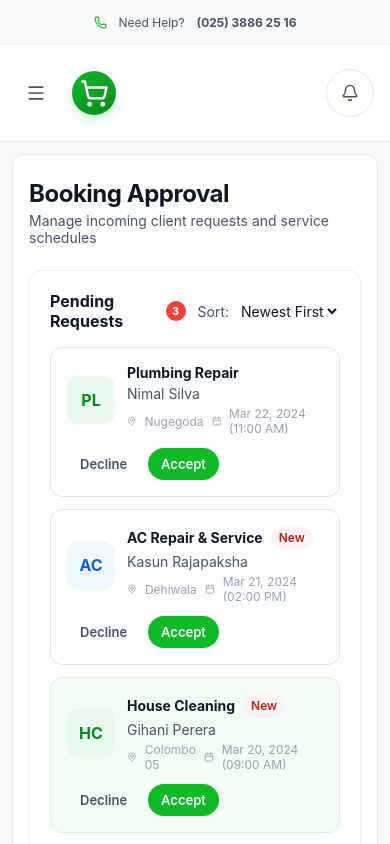
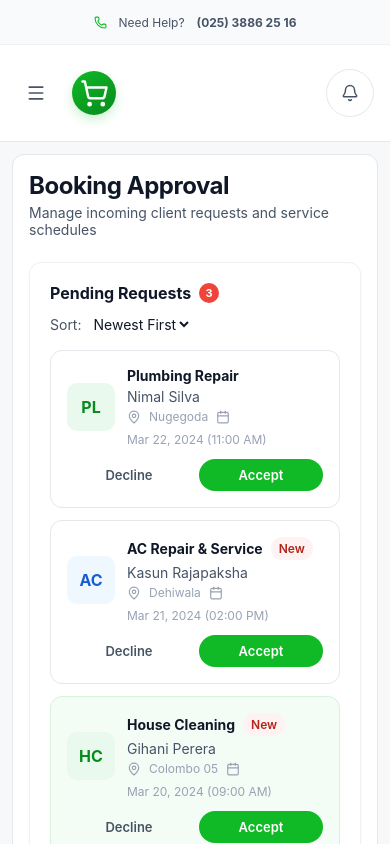
Before and after one commit to GR-Projet-405/ClickCart, a React (Vite) app in the folder frontend/: page /provider/bookings in a window 390 px wide. Shown: the top 844 px of the page. Built offline with nearby package versions, Linux system fonts and the light colour scheme.

Commit message:
Update css file.

```diff
--- a/frontend/src/pages/provider/bookings/BookingApprovalPage.css
+++ b/frontend/src/pages/provider/bookings/BookingApprovalPage.css
@@ -25,6 +25,11 @@
 .booking-approval__actions {
   display: flex;
   align-items: center;
+}
+
+.booking-approval__title-row,
+.booking-approval__meta {
+  flex-wrap: wrap;
 }
 
 .booking-approval__requests-head {
@@ -147,6 +152,14 @@
 }
 
 @media (max-width: 40rem) {
+  .booking-approval {
+    padding-block: var(--cc-space-4);
+  }
+
+  .booking-approval__requests-head,
+  .booking-approval__details-head,
+  .booking-approval__facts div,
+  .booking-approval__details-actions,
   .booking-approval__request {
     align-items: stretch;
     flex-direction: column;
@@ -155,12 +168,25 @@
   .booking-approval__actions {
     margin-left: 0;
   }
+
+  .booking-approval__actions .cc-button,
+  .booking-approval__details-actions .cc-button {
+    width: 100%;
+  }
+
+  .booking-approval__facts dd {
+    text-align: left;
+  }
 }
 
 .booking-approval__workspace {
   display: grid;
   gap: var(--cc-space-4);
   align-items: start;
+}
+
+.booking-approval__workspace > * {
+  min-width: 0;
 }
 
 .booking-approval__details-head,
```
